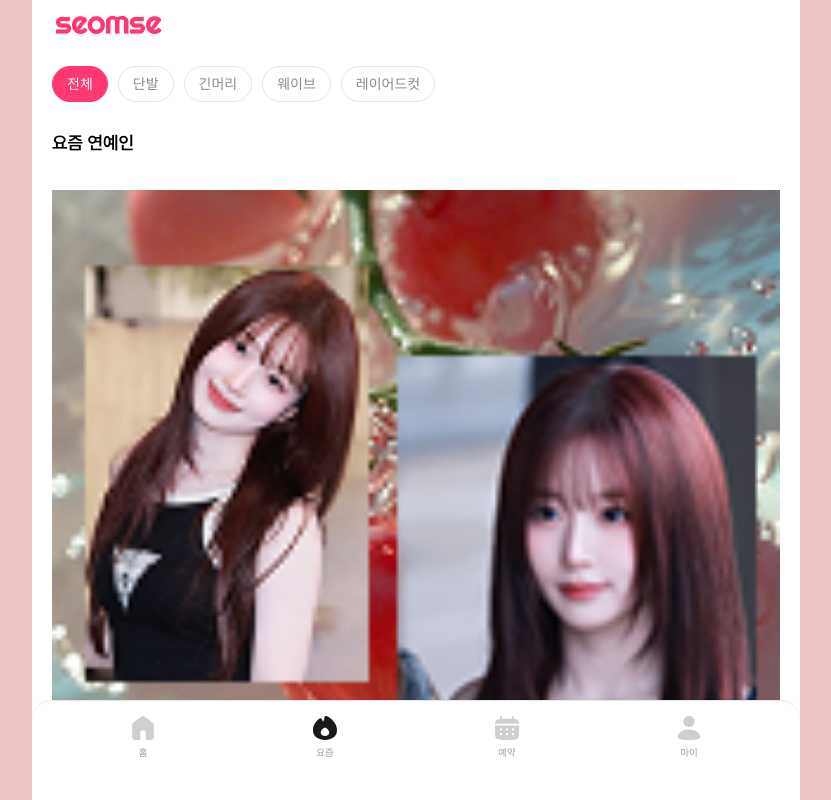
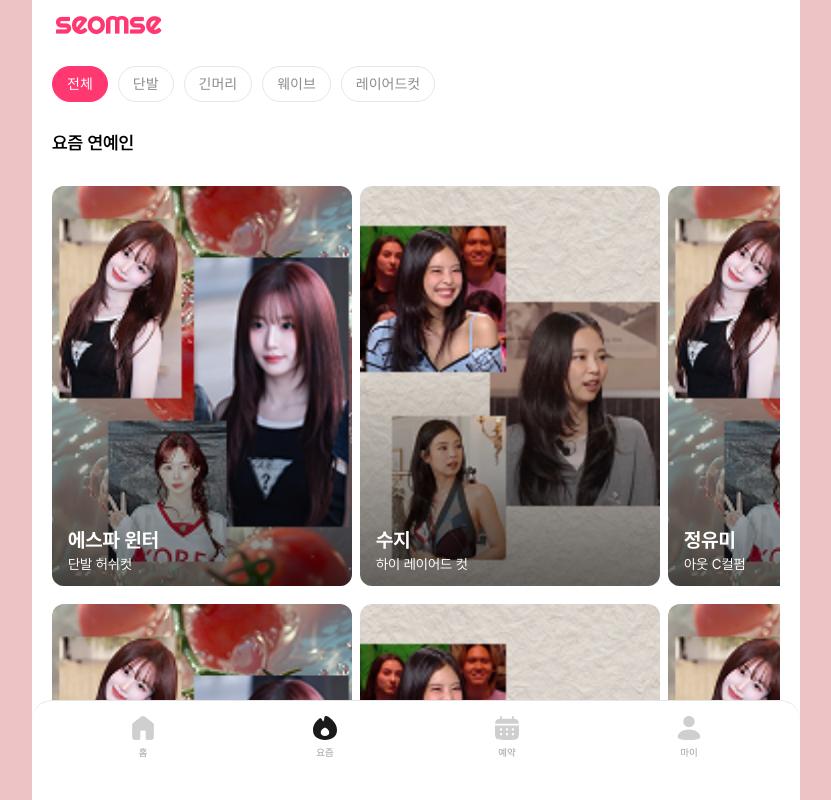
Before and after one commit to Team-SEOMSE/seomse-web, a React (Vite) app: page /trend in a window 1280 px wide. Shown: the whole page, without its empty margins (224-1055 px from the left). Built offline with nearby package versions, Linux system fonts and the light colour scheme.

Commit message:
feat: 요즘 페이지 컨텐츠 삽입 완료
- 추후 실제 이미지로 변경할 예정입니다. (static이라 client에서 넣습니다)

```diff
--- a/src/components/trend/StyleSwiper.module.css
+++ b/src/components/trend/StyleSwiper.module.css
@@ -1,3 +1,84 @@
 .swiper_section {
-    padding: 0 20px;
+  padding: 0 20px 40px 20px;
+  display: flex;
+  flex-direction: column;
+  gap: 18px;
 }
+
+.card {
+  position: relative;
+  width: 100%;
+  height: 100%;
+  overflow: hidden;
+  border-radius: 12px;
+}
+
+.cardImg {
+  width: 100%;
+  height: 100%;
+  object-fit: cover;
+  display: block;
+}
+
+.grad {
+  position: absolute;
+  inset: 0;
+  background: linear-gradient(
+    180deg,
+    rgba(0, 0, 0, 0) 45%,
+    rgba(0, 0, 0, 0.55) 100%
+  );
+  pointer-events: none;
+}
+
+.meta {
+  position: absolute;
+  left: 16px;
+  right: 16px;
+  bottom: 14px;
+  color: #fff;
+  display: grid;
+  gap: 4px;
+}
+
+.title {
+  font-size: 20px;
+  font-weight: 800;
+  margin: 0;
+}
+
+.subtitle {
+  font-size: 14px;
+  margin: 0;
+}
+
+.infMeta {
+  position: absolute;
+  left: 14px;
+  bottom: 12px;
+  display: flex;
+  align-items: center;
+  gap: 10px;
+  color: #fff;
+}
+
+.badge {
+  display: inline-grid;
+  place-items: center;
+  border-radius: 50%;
+  padding: 3px;
+  background: conic-gradient(#ff4d6d, #ff7a00 120deg, #ff4d6d 360deg);
+}
+
+.badgeImg {
+  width: 40px;
+  height: 40px;
+  border-radius: 50%;
+  object-fit: cover;
+  display: block;
+  border: 2px solid #fff;
+}
+
+.name {
+  font-size: 16px;
+}
--- a/src/components/trend/StyleSwiper.tsx
+++ b/src/components/trend/StyleSwiper.tsx
@@ -4,9 +4,47 @@ import styling2 from "../../assets/images/homeStyling2.png";
 import trend1 from "../../assets/images/trend.png";
 import trend2 from "../../assets/images/trend2.png";
 import SectionTitle from "../common/sectionTitle/SectionTitle";
-import type { SwiperHandle } from "../common/swiper/Swiper";
+import type { SwiperHandle, SwiperItem } from "../common/swiper/Swiper";
 import Swiper from "../common/swiper/Swiper";
 import styles from "./StyleSwiper.module.css";
+
+const card = (it: SwiperItem) => (
+  <article className={styles.card}>
+    <img
+      className={styles.cardImg}
+      src={it.src}
+      alt={it.alt ?? it.title ?? ""}
+    />
+    <div className={styles.grad} />
+    <div className={styles.meta}>
+      {it.title && <h3 className={styles.title}>{it.title}</h3>}
+      {it.subtitle && <p className={styles.subtitle}>{it.subtitle}</p>}
+    </div>
+  </article>
+);
+
+const influencerCard = (it: SwiperItem) => (
+  <article className={styles.card}>
+    <img
+      className={styles.cardImg}
+      src={it.src}
+      alt={it.alt ?? it.name ?? ""}
+    />
+    <div className={styles.grad} />
+    <div className={styles.infMeta}>
+      {it.avatarSrc && (
+        <span className={styles.badge}>
+          <img
+            className={styles.badgeImg}
+            src={it.avatarSrc}
+            alt={it.name ?? "avatar"}
+          />
+        </span>
+      )}
+      {it.name && <span className={styles.name}>{it.name}</span>}
+    </div>
+  </article>
+);
 
 const StyleSwiper = () => {
   const ref = useRef<SwiperHandle>(null);
@@ -17,46 +55,62 @@ const StyleSwiper = () => {
       <Swiper
         ref={ref}
         items={[
-                    {
-                        src: trend1,
-                        title: "체리레드 염색 🍒",
-                        subtitle: "엔믹스 해원",
-                    },
-                    {
-                        src: trend2,
-                        title: "하이레이어드 컷 열풍",
-                        subtitle: "제니",
-                    },
-                    {
-                        src: trend1,
-                        title: "댄디 컷",
-                        subtitle: "남성 인기",
-                    },
+          { src: trend1, title: "에스파 윈터", subtitle: "단발 허쉬컷" },
+          { src: trend2, title: "수지", subtitle: "하이 레이어드 컷" },
+          { src: trend1, title: "정유미", subtitle: "아웃 C컬펌" },
+          { src: trend2, title: "뉴진스 민지", subtitle: "히메컷" },
         ]}
+        renderItem={card}
         aspect="3 / 4"
+        fit="cover"
+        slideWidth={"clamp(220px, 40vw, 300px)"}
+        gap={8}
+        ariaLabel="요즘 스타일 카드 스와이퍼"
+      />
+      <Swiper
+        ref={ref}
+        items={[
+          { src: trend1, title: "에스파 윈터", subtitle: "단발 허쉬컷" },
+          { src: trend2, title: "수지", subtitle: "하이 레이어드 컷" },
+          { src: trend1, title: "정유미", subtitle: "아웃 C컬펌" },
+          { src: trend2, title: "뉴진스 민지", subtitle: "히메컷" },
+        ]}
+        renderItem={card}
+        aspect="3 / 4"
+        fit="cover"
+        slideWidth={"clamp(220px, 40vw, 300px)"}
+        gap={8}
+        ariaLabel="요즘 스타일 카드 스와이퍼"
       />
 
       <SectionTitle>요즘 인플루언서</SectionTitle>
       <Swiper
         ref={ref}
         items={[
-                    {
-                        src: styling,
-                        title: "2025 팬톤컬러 모카무스",
-                        subtitle: "자연스러운 브라운 염색",
-                    },
-                    {
-                        src: styling2,
-                        title: "꾸준히 사랑받는! 히피펌",
-                        subtitle: "제니",
-                    },
-                    {
-                        src: styling2,
-                        title: "댄디 컷",
-                        subtitle: "남성 인기",
-                    },
+          { src: styling, name: "yes_die", avatarSrc: styling2 },
+          { src: styling2, name: "hair_jelly", avatarSrc: styling },
+          { src: styling2, name: "cut_studio", avatarSrc: styling2 },
         ]}
+        renderItem={influencerCard}
         aspect="3 / 4"
+        fit="cover"
+        slideWidth={"clamp(220px, 40vw, 300px)"}
+        gap={16}
+        ariaLabel="인플루언서 스타일"
+      />
+      <Swiper
+        ref={ref}
+        items={[
+          { src: styling2, name: "perm_daily", avatarSrc: styling },
+          { src: styling, name: "brown_mocha", avatarSrc: styling2 },
+          { src: styling2, name: "layer_cut", avatarSrc: styling },
+        ]}
+        renderItem={influencerCard}
+        aspect="3 / 4"
+        fit="cover"
+        slideWidth={"clamp(220px, 40vw, 300px)"}
+        gap={16}
+        ariaLabel="인플루언서 스타일"
       />
     </section>
   );
--- a/src/components/trend/Tabs.tsx
+++ b/src/components/trend/Tabs.tsx
@@ -4,28 +4,14 @@ import styles from "./Tabs.module.css";
 export type TabItem = { key: string; label: string };
 
 type Props = {
-    items?: TabItem[];
+  items: TabItem[];
   value?: string;
   defaultValue?: string;
   onChange?: (key: string) => void;
   className?: string;
 };
 
-const DEFAULT_ITEMS: TabItem[] = [
-    { key: "all", label: "전체" },
-    { key: "short", label: "단발" },
-    { key: "long", label: "긴머리" },
-    { key: "wave", label: "웨이브" },
-    { key: "layer", label: "레이어드컷" },
-];
-
-const Tabs = ({
-    items = DEFAULT_ITEMS,
-    value,
-    defaultValue,
-    onChange,
-    className,
-}: Props) => {
+const Tabs = ({ items, value, defaultValue, onChange, className }: Props) => {
   const controlled = value !== undefined;
   const [inner, setInner] = useState<string>(
     value ?? defaultValue ?? items[0]?.key ?? ""
@@ -63,9 +49,7 @@ const Tabs = ({
             key={it.key}
             ref={active ? activeRef : undefined}
             type="button"
-                        className={`${styles.chip} ${
-                            active ? styles.active : ""
-                        }`}
+            className={`${styles.chip} ${active ? styles.active : ""}`}
             role="tab"
             aria-selected={active}
             onClick={() => handleChange(it.key)}
--- a/src/pages/trend/Trend.tsx
+++ b/src/pages/trend/Trend.tsx
@@ -9,7 +9,17 @@ const Trend = () => {
     <div className={styles.screen}>
       <Header />
       <div className={styles.content}>
-                <Tabs />
+        <Tabs
+          items={[
+            { key: "all", label: "전체" },
+            { key: "short", label: "단발" },
+            { key: "long", label: "긴머리" },
+            { key: "wave", label: "웨이브" },
+            { key: "layer", label: "레이어드컷" },
+          ]}
+          defaultValue="all"
+        />
+
         <StyleSwiper />
       </div>
       <Navbar />
```
Lines whose indentation alone changed are shown as unchanged.
